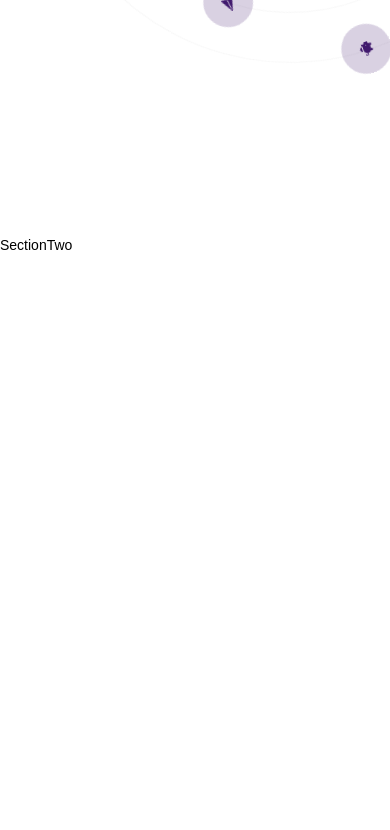
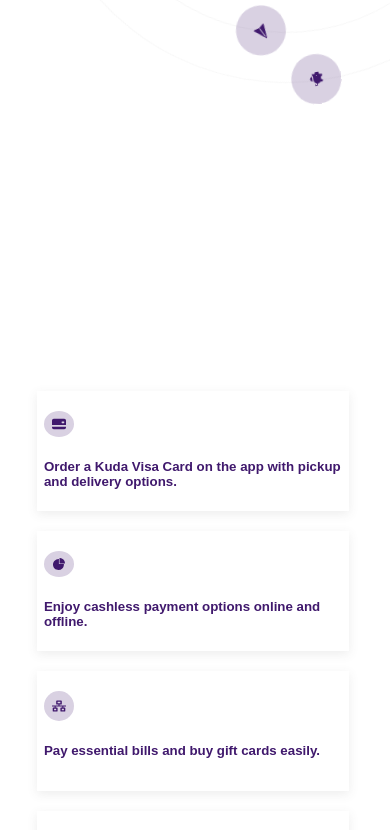
Before and after one commit to Princewill-Awili/kuda, a React (Create React App) app: page / in a window 390 px wide. Shown: the part 1156-1986 px from the top of the page. Before the commit the page ends 1409 px from the top, so only its background shows below. Built offline with nearby package versions, Linux system fonts and the light colour scheme.

Commit message:
Feature Section Completed

```diff
--- /dev/null
+++ b/src/components/Feature/Feature.js
@@ -0,0 +1,16 @@
+import React from 'react'
+import './feature.css'
+import {BsSendFill  as SendIcon} from 'react-icons/bs'
+
+const Feature = ({icon,text}) => {
+  return (
+    <div className='feature'>
+     <div className="featureIconHolder">
+          {icon}
+     </div>
+     <h5 className='featureTxt'>{text}</h5>
+    </div>
+  )
+}
+
+export default Feature
--- /dev/null
+++ b/src/components/Feature/feature.css
@@ -0,0 +1,65 @@
+.feature{
+     width: 25%;
+     height: 150px;
+     box-shadow: var(--shadow);
+     display: flex;
+     flex-direction: column;
+     padding: 20px 2% 0px 2% ;
+
+}
+
+.featureIconHolder{
+     width: 50px;
+     height: 50px;
+     background-color: var(--film);
+     display: flex;
+     align-items: center;
+     justify-content: center;
+     border-radius: 50%;
+}
+
+.featureIconHolder>svg{
+     color:var(--kudaPurple)
+}
+
+.featureIcon{
+     color:var(--kudaPurple);
+     font-size: 1.2em;
+}
+
+.featureTxt{
+     font-size: 1.1em;
+     color: var(--kudaPurple);
+}
+
+@media screen and (max-width:991px) {
+     .feature{
+          width: 35%;
+     }
+}
+
+@media screen and (max-width:891px) {
+     .feature{
+          width: 40%;
+     }
+}
+@media screen and (max-width:770px) {
+     .feature{
+          width: 42%;
+     }
+     .featureTxt{
+          font-size: 0.95em;
+     }
+}
+
+@media screen and (max-width:700px) {
+     .feature{
+          width: 85%;
+          height: 100px;
+     }
+
+     .featureIconHolder{
+          width: 30px;
+          height: 30px;
+     }
+}
--- a/src/data.js
+++ b/src/data.js
@@ -27,7 +27,10 @@
 import { BiWifi as InternetIcon } from "react-icons/bi";
 import { BiSolidGift as GiftCardIcon } from "react-icons/bi";
 import { GiSpades as BettingIcon } from "react-icons/gi";
-import { FaMoneyCheckAlt as OverdraftIcon } from "react-icons/fa";
+import {
+  FaMoneyCheckAlt as OverdraftIcon,
+  FaNetworkWired as NetworkIcon,
+} from "react-icons/fa";
 
 import {SiBookstack as RegistrationIcon} from 'react-icons/si'
 import { GiSwipeCard as POSIcon } from "react-icons/gi";
@@ -76,3 +79,26 @@
 export const badges = [appleStoreBadge, playStoreBadge, ndicBadge, cbnBadge];
 
 export const images = [kudaphone];
+
+export const features = [
+  {
+    icon: <KudacardIcon />,
+    text: "Order a Kuda Visa Card on the app with pickup and delivery options.",
+  },
+  {
+    icon: <BudgetIcon />,
+    text: "Enjoy cashless payment options online and offline.",
+  },
+  {
+    icon: <NetworkIcon />,
+    text: "Pay essential bills and buy gift cards easily.",
+  },
+  {
+    icon: <TransferIcon />,
+    text: "Get 25 free transfers to Nigerian banks every month.",
+  },
+  {
+    icon: <SaveIcon />,
+    text: "Save money automatically everytime you spend.",
+  },
+];
--- a/src/pages/LandingPage/LandingPage.js
+++ b/src/pages/LandingPage/LandingPage.js
@@ -1,8 +1,10 @@
 import React,{memo} from 'react'
 import './landingpage.css'
 
-import { badges } from '../../data'
+import { badges, features } from '../../data'
 import AnimeCompA from '../../components/AnimeComponentA/AnimeCompA';
+import Feature from '../../components/Feature/Feature';
+
 
 const [ndicBadge,cbnBadge, appleStoreBadge, playStoreBadge] = badges;
 
@@ -32,10 +34,14 @@
           </div>
         </div>
         <div className='secOneRight'>
-          <AnimeCompA/>
+          <AnimeCompA />
         </div>
       </section>
-      <section className='sectionTwo'>SectionTwo</section>
+      <div className='features'>
+        {
+          features.map((feature,index)=> <Feature key={index} icon={feature.icon} text={feature.text}/>)
+        }
+      </div>
     </div>
   );
 }
--- a/src/pages/LandingPage/landingpage.css
+++ b/src/pages/LandingPage/landingpage.css
@@ -1,14 +1,13 @@
 .landingpage {
   display: flex;
   flex-direction: column;
-  width: 100%;
+  width: 90%;
   padding-top: 15vh;
   background-color: #fff;
   z-index: 1000;
 }
 
-.sectionOne,
-.sectionTwo {
+.sectionOne {
   width: 100%;
   display: flex;
 }
@@ -60,7 +59,7 @@
 .apple,
 .google {
   height: 65px;
-  width: 48%;
+  width: 49%;
   margin-right: 2%;
   border-radius: var(--mildRound);
 }
@@ -95,6 +94,22 @@
   padding-left: 10%;
 }
 
+.features{
+     width: 100%;
+     height: fit-content;
+     display: flex;
+     flex-direction: row;
+     flex-wrap: wrap;
+     justify-content: center;
+     align-items: center;
+     margin-top: 20vh;
+     padding: 50px 5%;
+     gap:10px;
+     row-gap: 20px;
+}
+
+/********************************MEDIA QUERIES**********************************/
+
 @media screen and (max-width: 991px) {
   .bigTxt {
     font-size: 40px;
@@ -105,6 +120,7 @@
   .sectionOne {
     flex-direction: column;
     padding-top: 0vh;
+    gap: 20px;
   }
   .secOneLeft,
   .secOneRight {
@@ -119,3 +135,8 @@
     width: 70%;
   }
 }
+@media screen and (max-width:700px) {
+     .features{
+          margin-top: 10vh;
+     }
+}
```
